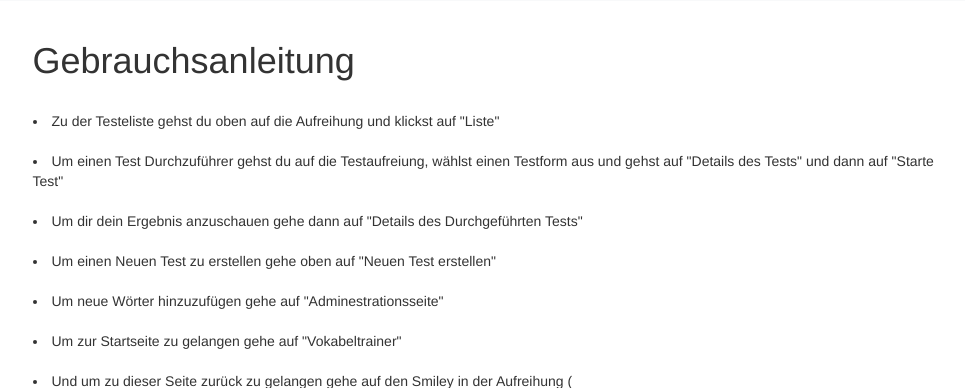
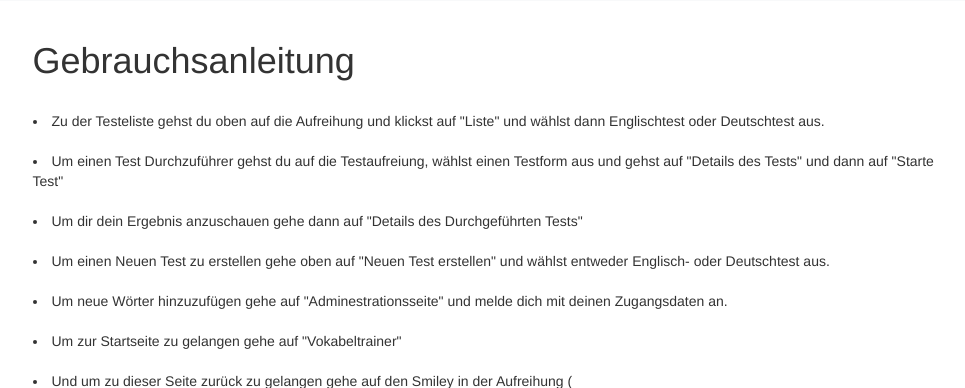
Before and after one commit to timo2009/v_trainer, a Django app: page /v_trainer/anleitung/ in a window 1280 px wide. Shown: the part 341-729 px from the top of the page, without its empty margins (140-1105 px from the left). Run offline with Django 3.2, Linux system fonts and the light colour scheme; some libraries are stand-ins or nearby versions.

Commit message:
Verschönerung 2 am 14.5.2021

```diff
--- a/v_trainer/templates/v_trainer/anleitung.html
+++ b/v_trainer/templates/v_trainer/anleitung.html
@@ -4,15 +4,15 @@
 {% load static %}
 <h1>Gebrauchsanleitung</h1><br>
 
-<li>Zu der Testeliste gehst du oben auf die Aufreihung und klickst auf "Liste"</li>
+<li>Zu der Testeliste gehst du oben auf die Aufreihung und klickst auf "Liste" und wählst dann Englischtest oder Deutschtest aus.</li>
 <br>
 <li>Um einen Test Durchzuführer gehst du auf die Testaufreiung, wählst einen Testform aus und gehst auf "Details des Tests" und dann auf "Starte Test"</li><br>
 
 <li>Um dir dein Ergebnis anzuschauen gehe dann auf "Details des Durchgeführten Tests"</li><br>
 
-<li>Um einen Neuen Test zu erstellen gehe oben auf "Neuen Test erstellen"</li><br>
+<li>Um einen Neuen Test zu erstellen gehe oben auf "Neuen Test erstellen" und wählst entweder Englisch- oder Deutschtest aus.</li><br>
 
-<li>Um neue Wörter hinzuzufügen gehe auf "Adminestrationsseite"</li><br>
+<li>Um neue Wörter hinzuzufügen gehe auf "Adminestrationsseite" und melde dich mit deinen Zugangsdaten an.</li><br>
 
 <li>Um zur Startseite zu gelangen gehe auf "Vokabeltrainer"</li><br>
 
--- a/v_trainer/templates/v_trainer/base.html
+++ b/v_trainer/templates/v_trainer/base.html
@@ -55,14 +55,10 @@ function getCookie(cname) {
                 <a class="nav-link" href="{% url 'vokabeltestliste'%}">Liste</a>
             </li>
         </ul>
+
         <ul class="navbar-nav">
             <li class="nav-item">
-                <a class="nav-link" href="{% url 'englischtest_1_vokabel_create'%}">Neuen Englischtest erstellen</a>
-            </li>
-        </ul>
-        <ul class="navbar-nav">
-            <li class="nav-item">
-                <a class="nav-link" href="{% url 'deutschtest_1_vokabel_create'%}">Neuen Deutschtest erstellen</a>
+                <a class="nav-link" href="{% url 'neuer_test'%}">Neuen Test erstellen</a>
             </li>
         </ul>
 
--- a/v_trainer/urls.py
+++ b/v_trainer/urls.py
@@ -17,7 +17,9 @@ urlpatterns = [
 	path('deutschtest_1_vokabel/form/<pk>/', DeutschTestEineVokalelDetail.as_view(), name='deutschtest_1_vokabel_form'),
 	path('englischtest_1_vokabel/form/<pk>/', DeutschTestEineVokalelList.as_view(), name='englischtest_1_vokabel_form'),
 	path('vokabeltestliste/', vokabeltestliste.as_view(), name='vokabeltestliste'),
-	path('anleitung/', anleitung.as_view(), name='anleitung')
+	path('anleitung/', anleitung.as_view(), name='anleitung'),
+	path('neuer_test/', anleitung.as_view(), name='neuer_test')
+
 
 
 ]
--- a/v_trainer/views/views.py
+++ b/v_trainer/views/views.py
@@ -9,3 +9,6 @@ class anleitung(TemplateView):
 
 class vokabeltestliste(TemplateView):
     template_name = "v_trainer/vokabeltestliste.html"
+
+class neuer_test(TemplateView):
+    template_name = "v_trainer/neuer_test.html"
```
Also changed, not shown: v_trainer/templates/v_trainer/neuer_test.html (added, +19 -0 lines).
